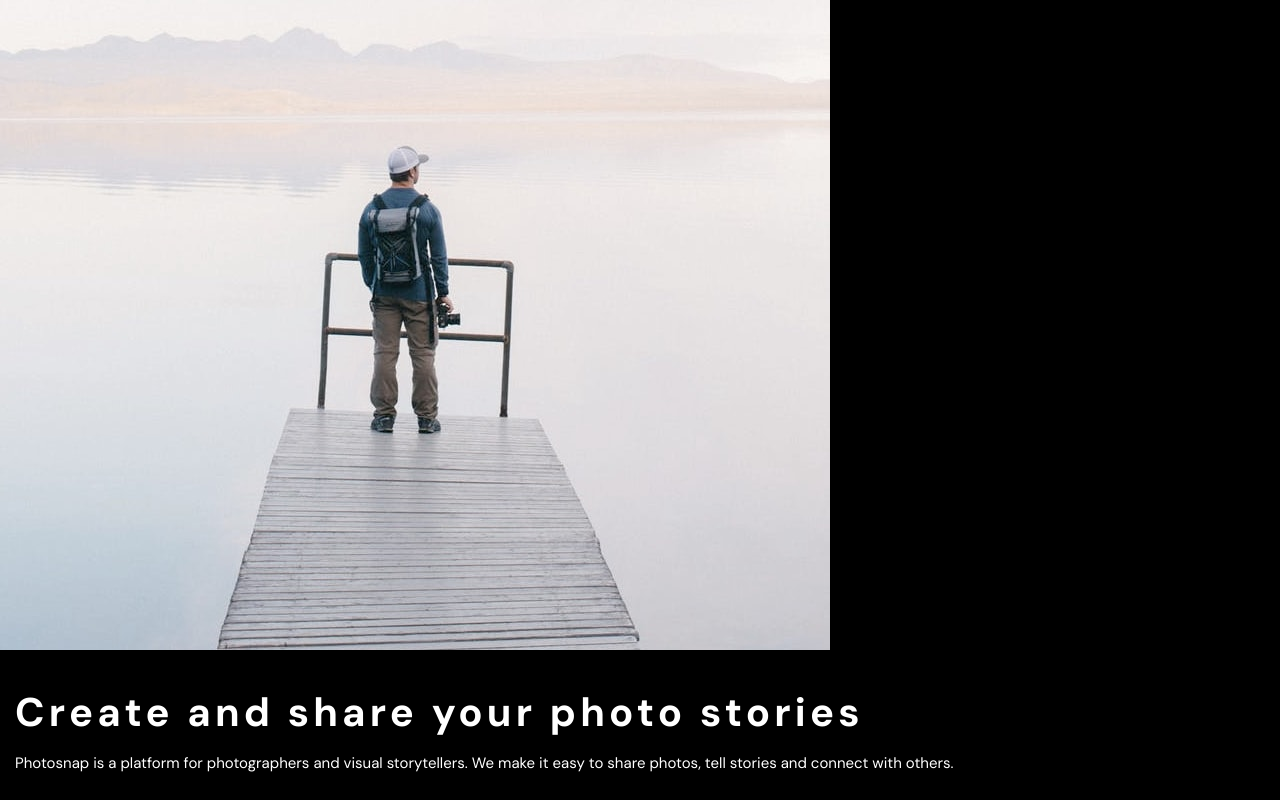
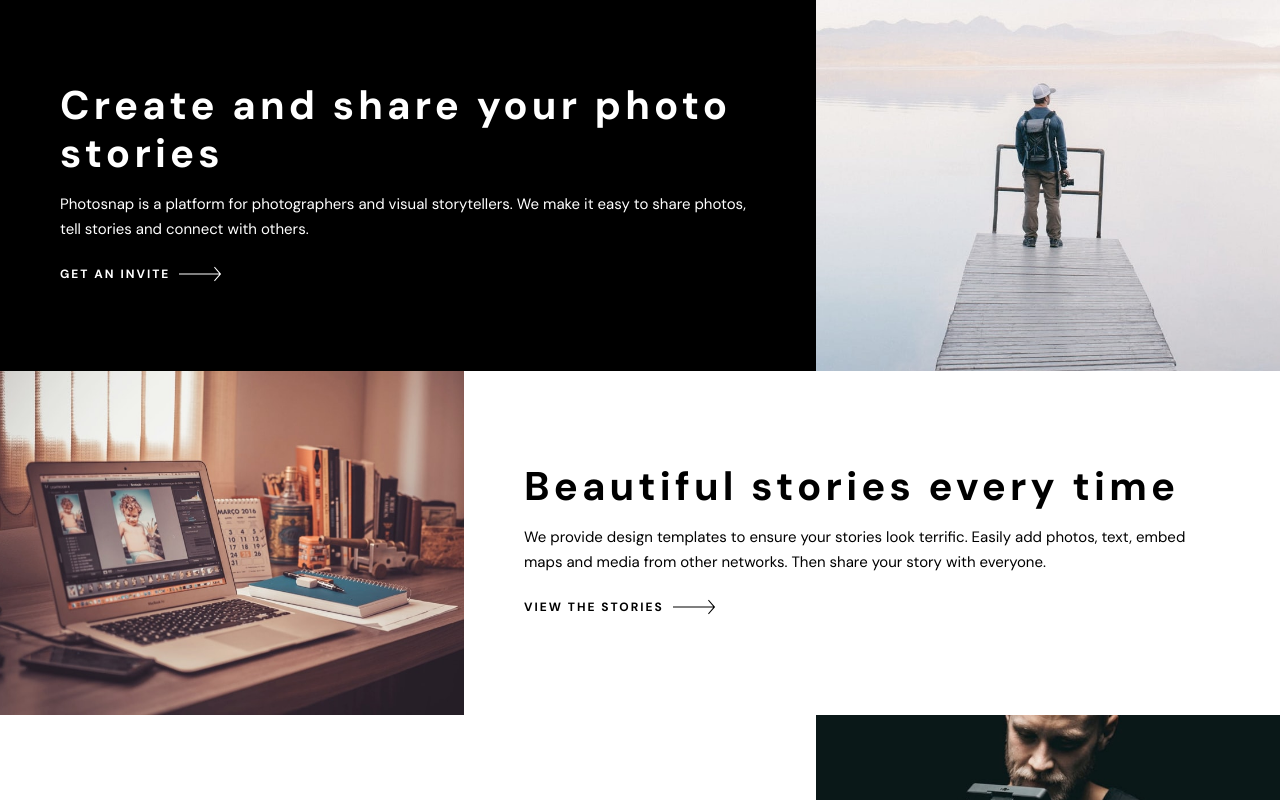
Before and after one commit to emerald-nomad/photosnap, a Next.js app: page / in a window 1280 px wide. Shown: the top 800 px of the page. Built offline with nearby package versions, Linux system fonts and the light colour scheme.

Commit message:
tablet styles

```diff
--- a/src/components/TextSection/TextSection.module.scss
+++ b/src/components/TextSection/TextSection.module.scss
@@ -1,20 +1,45 @@
+@import "styles/mixins";
+
 .text-section {
   &.dark {
     color: var(--color-white);
     background-color: var(--color-black);
   }
 
-  &__img {
-    // width: 100%;
-    // height: 100%;
-    // object-fit: cover;
+  &__picture {
+    img {
+      width: 100%;
+      height: 100%;
+      object-fit: cover;
+    }
   }
 
   &__content {
     display: flex;
     flex-direction: column;
     gap: 1em;
-    // text-align: center;
     padding: 2em 1em;
+
+    a {
+      display: flex;
+    }
+  }
+
+  @include mq(md) {
+    display: flex;
+
+    &:nth-of-type(odd) &__picture {
+      order: 1;
+    }
+
+    &__picture {
+      flex: 2;
+    }
+
+    &__content {
+      flex: 3;
+      justify-content: center;
+      padding: 0 4em;
+    }
   }
 }
--- a/src/components/TextSection/TextSection.tsx
+++ b/src/components/TextSection/TextSection.tsx
@@ -27,21 +27,17 @@ const TextSection: React.FC<TextSectionProps> = ({
 
   return (
     <div className={[styles["text-section"], darkThemeClassName].join(" ")}>
-      <picture>
-        <source srcSet={imgUrls.mobile} media="(max-width: 375px)" />
-        <source srcSet={imgUrls.tablet} media="(max-width: 768px)" />
-        <img
-          src={imgUrls.desktop}
-          className={styles["text-section__img"]}
-          alt="Earth & Space Background Image"
-        />
+      <picture className={styles["text-section__picture"]}>
+        <source srcSet={imgUrls.mobile} media="(max-width: 767px)" />
+        <source srcSet={imgUrls.tablet} media="(max-width: 829px)" />
+        <img src={imgUrls.desktop} alt="Earth & Space Background Image" />
       </picture>
       <section className={styles["text-section__content"]}>
         <h1>{title}</h1>
         <p>{text}</p>
         {link && (
           <Link dark={dark} href={link.href}>
-            {link.text}
+            <h4>{link.text}</h4>
           </Link>
         )}
       </section>
--- /dev/null
+++ b/src/styles/_mixins.scss
@@ -0,0 +1,13 @@
+@mixin mq($size) {
+  @if $size == md {
+    @media (min-width: 768px) {
+      @content;
+    }
+  }
+
+  @if $size == lg {
+    @media (min-width: 800px) {
+      @content;
+    }
+  }
+}
```
